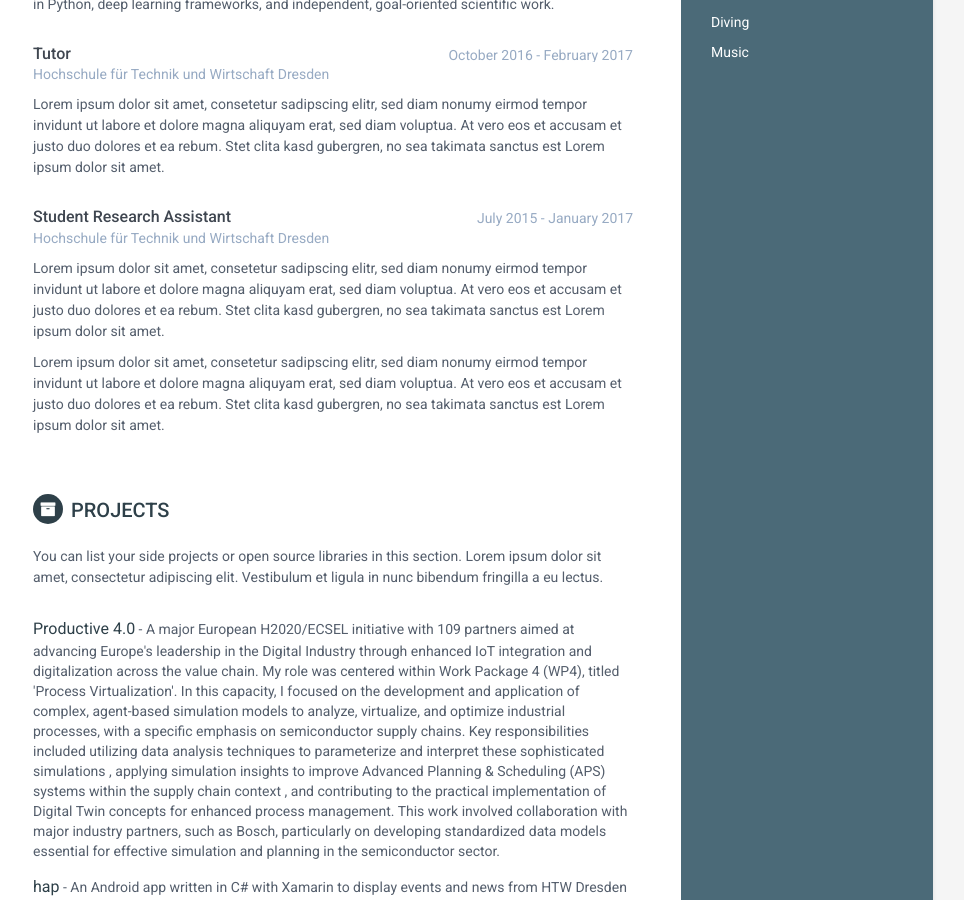
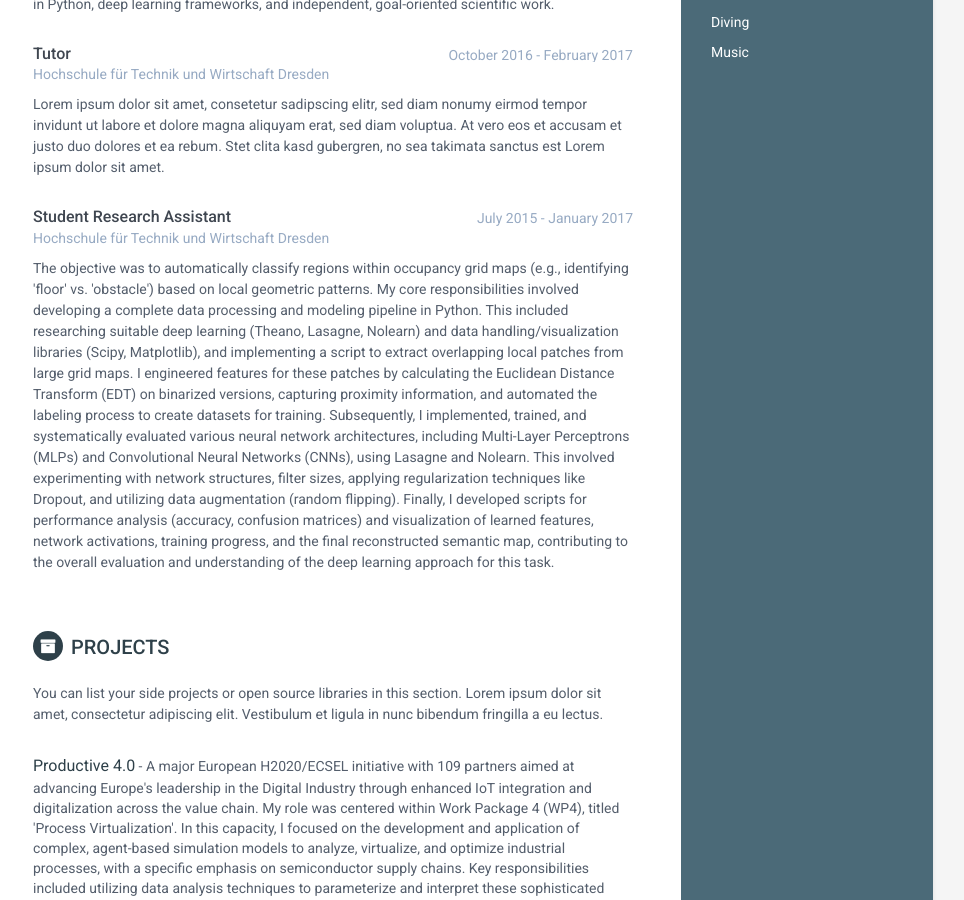
Before and after one commit to Saritus/saritus.github.io, a Jekyll site: the page built from index.html, in a window 1280 px wide and 900 px high, scrolled down 1053 px. Shown: the whole window, without its empty margins (187-1151 px from the left). Built offline with Jekyll 4.4.1, drawn with Linux system fonts in a browser that asks for light colours.

Commit message:
Update experience.html

```diff
--- a/_includes/experience.html
+++ b/_includes/experience.html
@@ -106,15 +106,18 @@
     </div>
     <!--//meta-->
     <div class="details">
-      <p>Lorem ipsum dolor sit amet, consetetur sadipscing elitr, sed diam nonumy eirmod tempor invidunt
-        ut labore et dolore magna aliquyam erat, sed diam voluptua. At vero eos et accusam et justo duo
-        dolores et ea rebum. Stet clita kasd gubergren, no sea takimata sanctus est Lorem ipsum dolor
-        sit amet.
-      </p>
-      <p>Lorem ipsum dolor sit amet, consetetur sadipscing elitr, sed diam nonumy eirmod tempor invidunt
-        ut labore et dolore magna aliquyam erat, sed diam voluptua. At vero eos et accusam et justo duo
-        dolores et ea rebum. Stet clita kasd gubergren, no sea takimata sanctus est Lorem ipsum dolor
-        sit amet.
+      <p>
+        The objective was to automatically classify regions within occupancy grid maps (e.g., identifying 'floor' vs. 'obstacle') based on
+        local geometric patterns. My core responsibilities involved developing a complete data processing and modeling pipeline in Python.
+        This included researching suitable deep learning (Theano, Lasagne, Nolearn) and data handling/visualization libraries (Scipy,
+        Matplotlib), and implementing a script to extract overlapping local patches from large grid maps. I engineered features for these
+        patches by calculating the Euclidean Distance Transform (EDT) on binarized versions, capturing proximity information, and automated
+        the labeling process to create datasets for training. Subsequently, I implemented, trained, and systematically evaluated various
+        neural network architectures, including Multi-Layer Perceptrons (MLPs) and Convolutional Neural Networks (CNNs), using Lasagne and
+        Nolearn. This involved experimenting with network structures, filter sizes, applying regularization techniques like Dropout, and
+        utilizing data augmentation (random flipping). Finally, I developed scripts for performance analysis (accuracy, confusion matrices)
+        and visualization of learned features, network activations, training progress, and the final reconstructed semantic map,
+        contributing to the overall evaluation and understanding of the deep learning approach for this task.
       </p>
     </div>
     <!--//details-->
```
